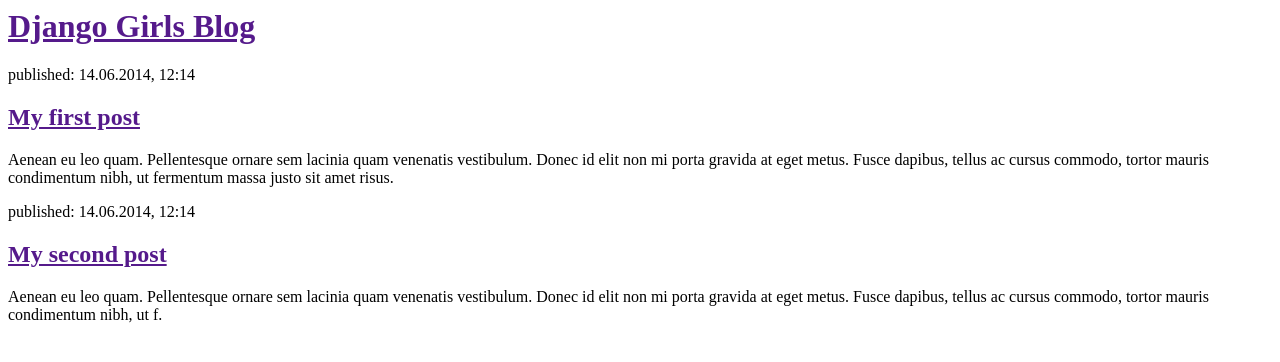
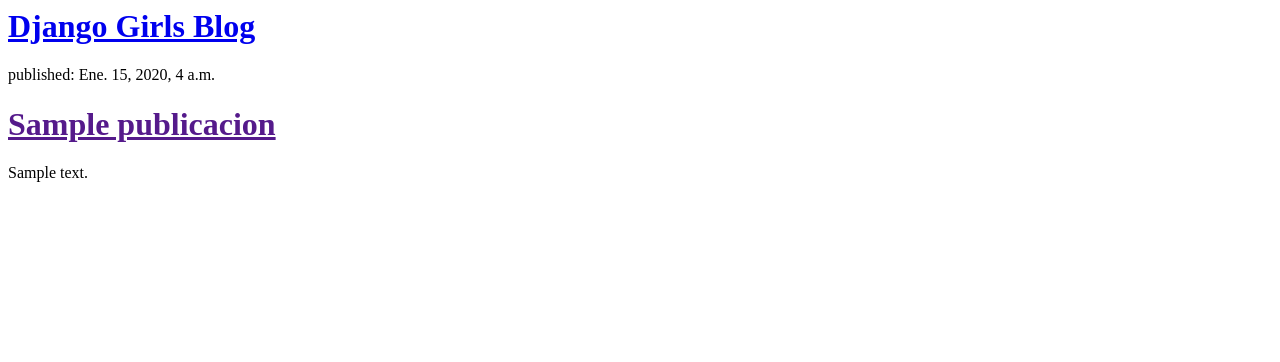
Before and after one commit to Treysii/my-first-blog, a Django app: template blog/templates/blog/listar.html in a window 1280 px wide. Shown: the top 362 px of the page. Run offline with Django 3.2, Linux system fonts and the light colour scheme; the template is opened without the code that fills it: values that come from a table or form of the project are taken from there, others are empty; tables that the repository leaves empty hold one stand-in row (values such as "Sample post").

Commit message:
se agrego la carpeta templates

```diff
--- a/blog/templates/blog/listar.html
+++ b/blog/templates/blog/listar.html
@@ -3,20 +3,16 @@
             <title>Django Girls blog</title>
         </head>
         <body>
-            <div>
-                <h1><a href="">Django Girls Blog</a></h1>
-            </div>
+        <div>
+     <h1><a href="/">Django Girls Blog</a></h1>
+ </div>
 
-            <div>
-                <p>published: 14.06.2014, 12:14</p>
-                <h2><a href="">My first post</a></h2>
-                <p>Aenean eu leo quam. Pellentesque ornare sem lacinia quam venenatis vestibulum. Donec id elit non mi porta gravida at eget metus. Fusce dapibus, tellus ac cursus commodo, tortor mauris condimentum nibh, ut fermentum massa justo sit amet risus.</p>
-            </div>
-
-            <div>
-                <p>published: 14.06.2014, 12:14</p>
-                <h2><a href="">My second post</a></h2>
-                <p>Aenean eu leo quam. Pellentesque ornare sem lacinia quam venenatis vestibulum. Donec id elit non mi porta gravida at eget metus. Fusce dapibus, tellus ac cursus commodo, tortor mauris condimentum nibh, ut f.</p>
-            </div>
+ {% for post in pub %}
+     <div>
+         <p>published: {{ post.fecha_publicacion }}</p>
+         <h1><a href="">{{ post.titulo }}</a></h1>
+         <p>{{ post.texto|linebreaksbr }}</p>
+     </div>
+ {% endfor %}
         </body>
     </html>
--- a/blog/views.py
+++ b/blog/views.py
@@ -1,4 +1,7 @@
 from django.shortcuts import render
+from django.utils import timezone
+from .models import Publicacion
 
 def lista(request):
-    return render(request, 'blog/listar.html', {})
+    pub = Publicacion.objects.filter(fecha_publicacion__lte=timezone.now()).order_by('fecha_publicacion')
+    return render(request, 'blog/listar.html', {'pub': pub})
```
